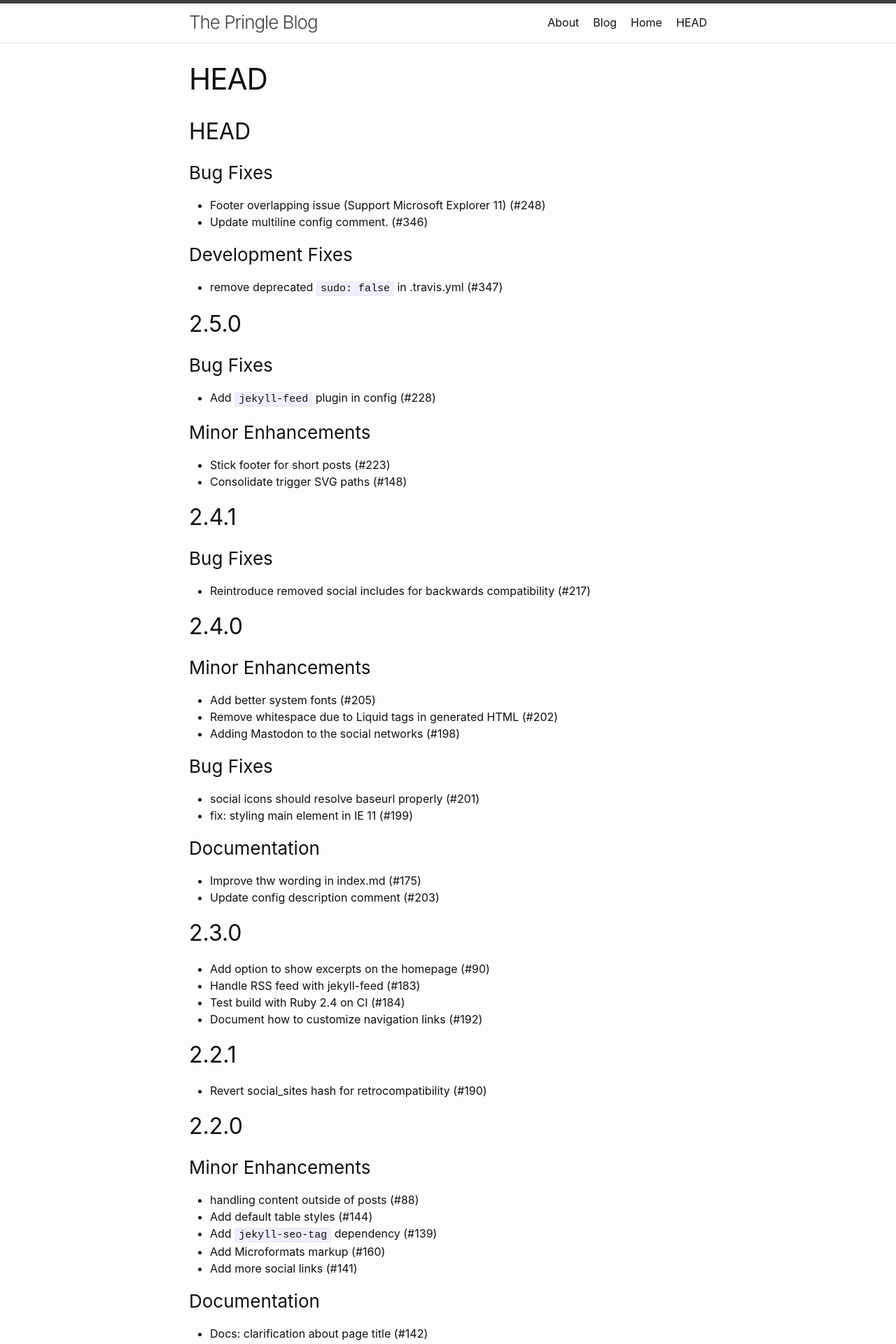
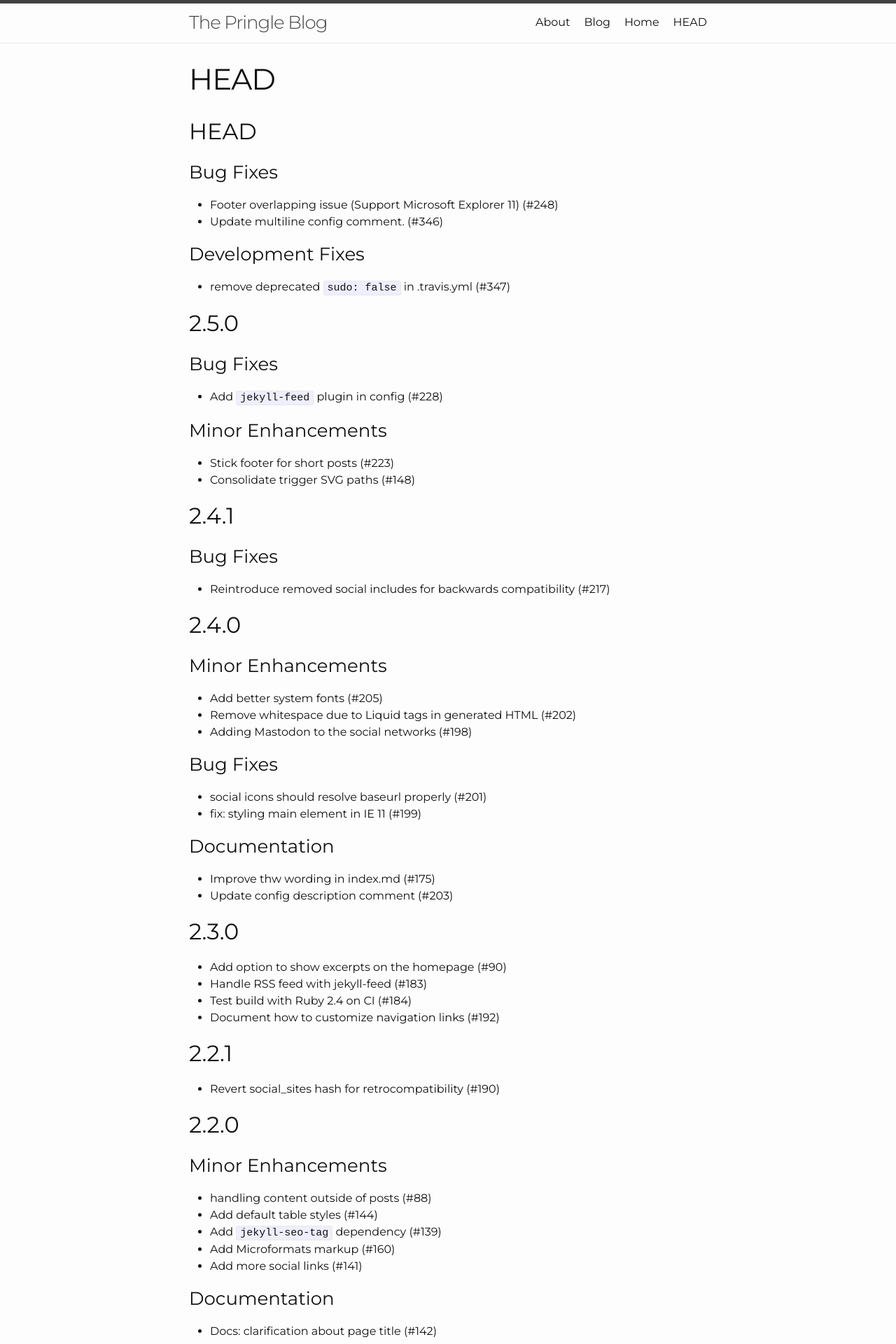
Before and after one commit to evmoriarty/portfolio, a Jekyll site: the page built from History.markdown, in a window 1280 px wide. Shown: the top 1920 px of the page at 70% size. Built offline with Jekyll 4.4.1, drawn with Linux system fonts in a browser that asks for light colours; our own code applies the rules of GitHub Pages for plain Markdown files.

Commit message:
changed font and spacing on blog posts

```diff
--- a/_sass/minima.scss
+++ b/_sass/minima.scss
@@ -1,14 +1,19 @@
 @charset "utf-8";
+// @import url('https://fonts.googleapis.com/css?family=Encode+Sans+Condensed:300,400,700');
+@import url('https://fonts.googleapis.com/css?family=Montserrat:300,400,700');
 
 // Define defaults for each variable.
 
-$base-font-family: -apple-system, BlinkMacSystemFont, "Segoe UI", Roboto, Helvetica, Arial, sans-serif, "Apple Color Emoji", "Segoe UI Emoji", "Segoe UI Symbol" !default;
+// $base-font-family: -apple-system, BlinkMacSystemFont, "Segoe UI", Roboto, Helvetica, Arial, sans-serif, "Apple Color Emoji", "Segoe UI Emoji", "Segoe UI Symbol" !default;
+$base-font-family: 'Montserrat', Helvetica, Arial, sans-serif !default;
 $base-font-size:   16px !default;
 $base-font-weight: 400 !default;
 $small-font-size:  $base-font-size * 0.875 !default;
 $base-line-height: 1.5 !default;
 
 $spacing-unit:     30px !default;
+$blog-line-height: 1.75em;
+$blog-p-margin:    1.5em;
 
 $text-color:       #111 !default;
 $background-color: #fdfdfd !default;
--- a/_sass/minima/_layout.scss
+++ b/_sass/minima/_layout.scss
@@ -245,6 +245,15 @@
 .post-content {
   margin-bottom: $spacing-unit;
 
+  p {
+    line-height: $blog-line-height;
+    margin-bottom: $blog-p-margin;
+  }
+
+  iframe {
+    margin-bottom: $blog-p-margin;
+  }
+
   h2 {
     @include relative-font-size(1.75);
 
```
Also changed, not shown: 2 other files.
